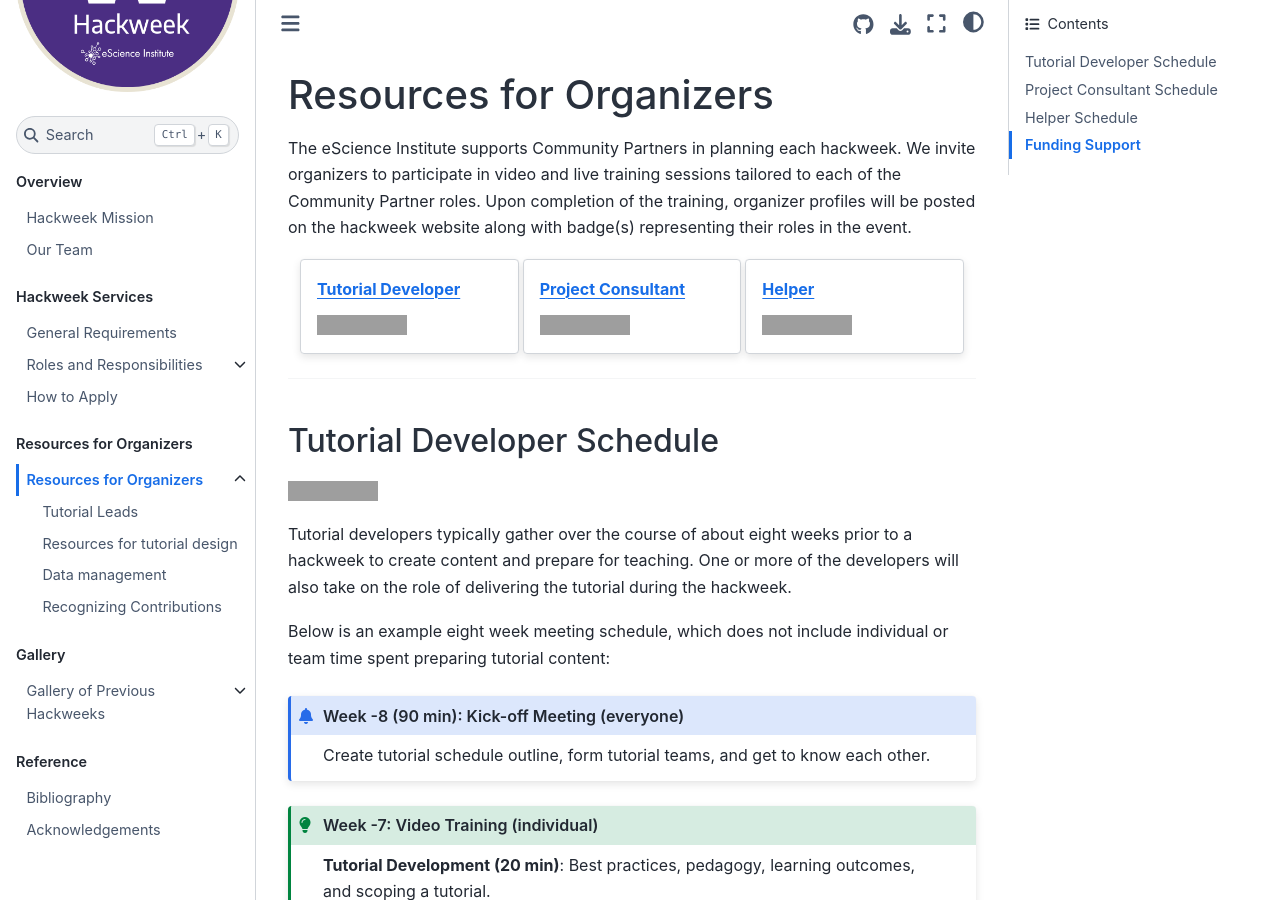
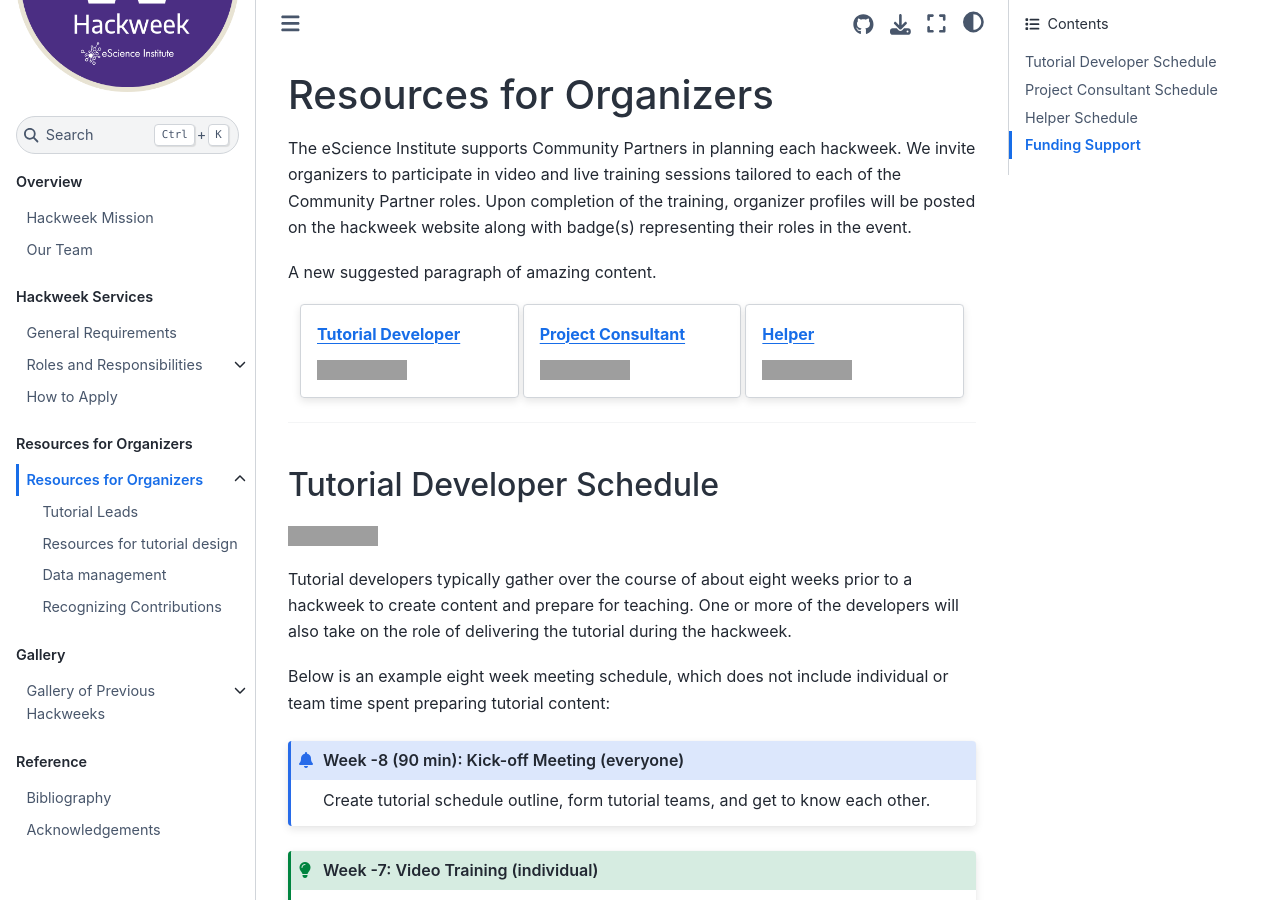
Before and after one commit to uwhackweek/hackweeks-as-a-service, a Jupyter Book: the page built from docs/resources/index.md, in a window 1280 px wide and 900 px high. Built offline with Jupyter Book 1.0.4 settings and Sphinx 7.4.7 and the Sphinx Book theme 1.1.4, drawn with Linux system fonts in a browser that asks for light colours; grey boxes are pictures that could not be loaded.

Commit message:
some new text about hackweeks

```diff
--- a/docs/resources/index.md
+++ b/docs/resources/index.md
@@ -1,6 +1,8 @@
 # Resources for Organizers
 
 The eScience Institute supports Community Partners in planning each hackweek. We invite organizers to participate in video and live training sessions tailored to each of the Community Partner roles. Upon completion of the training, organizer profiles will be posted on the hackweek website along with badge(s) representing their roles in the event.
+
+A new suggested paragraph of amazing content.
 
 ::::{grid}
 :gutter: 1
```
